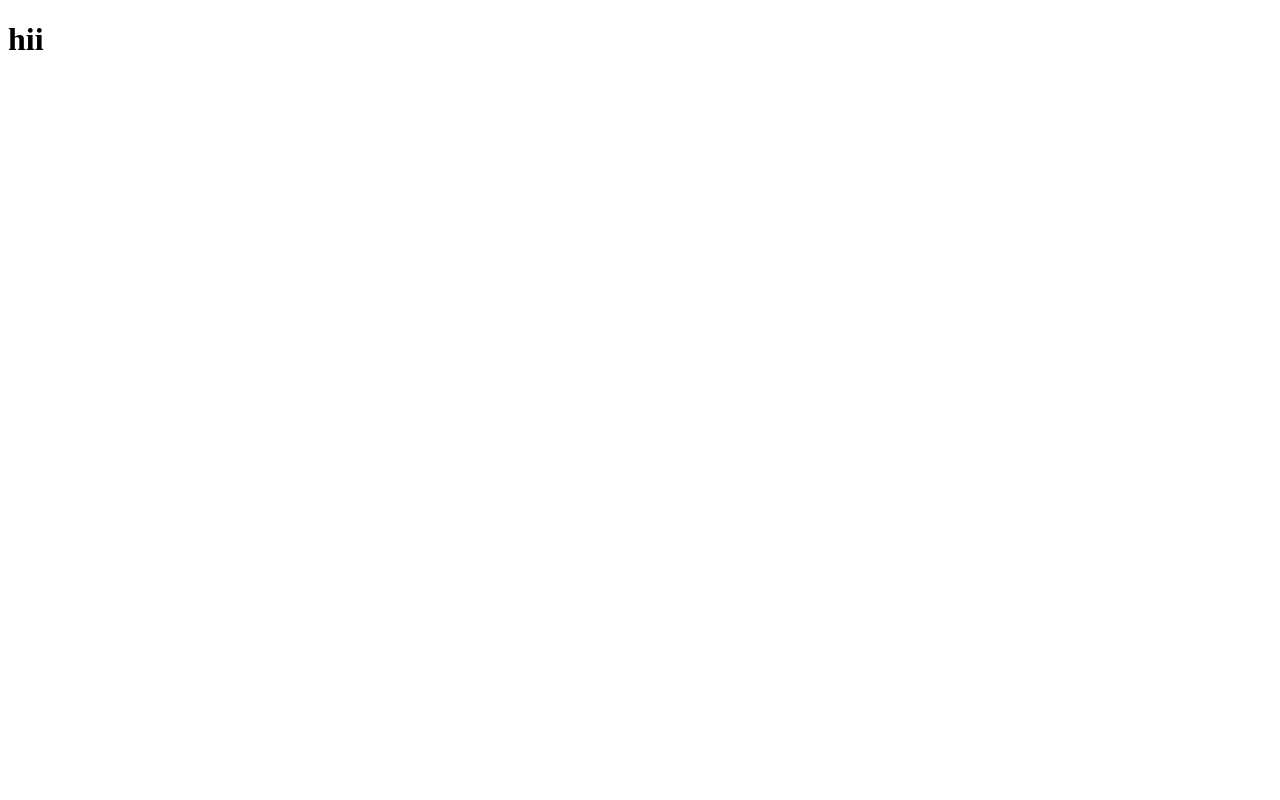
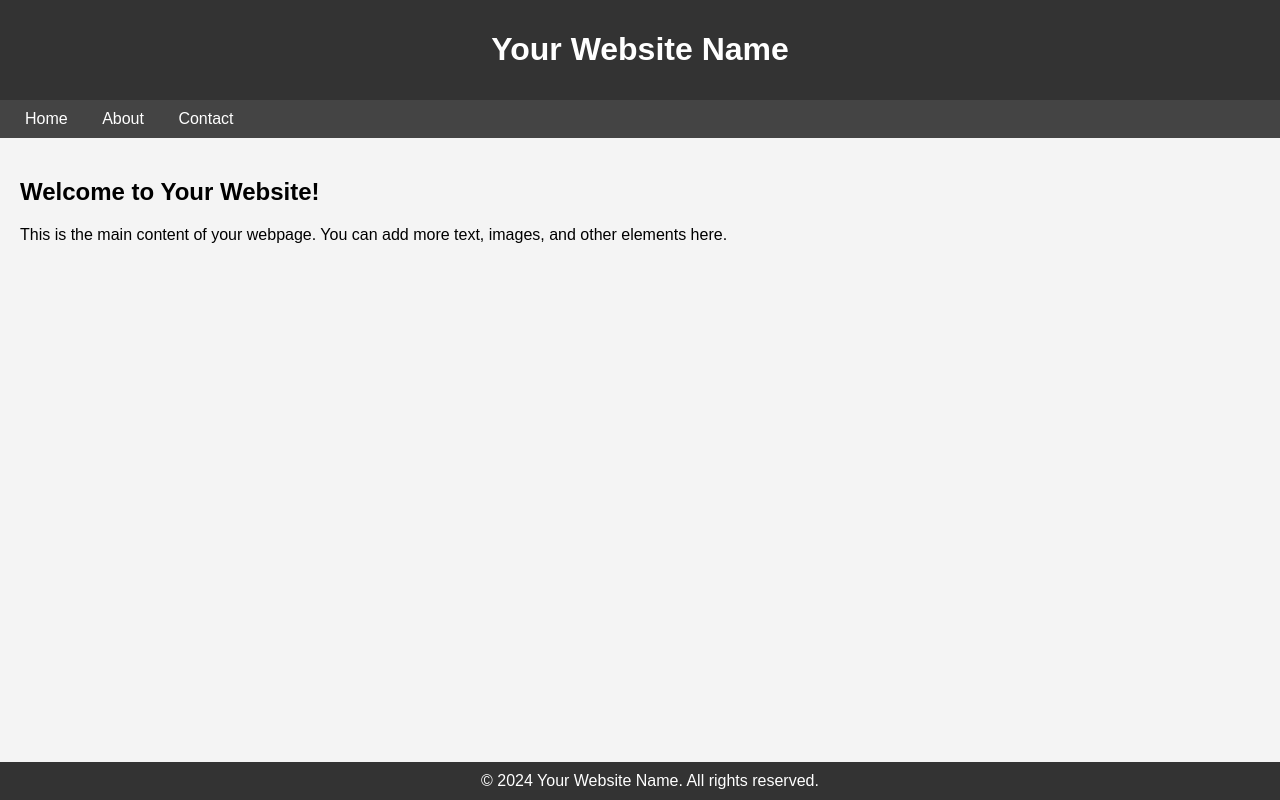
Before and after one commit to Shibaprasadprusty/Shibacode, a plain HTML site: page index.html in a window 1280 px wide. Drawn offline with Linux system fonts and the light colour scheme.

Commit message:
Update index.html

```diff
--- a/index.html
+++ b/index.html
@@ -6,7 +6,74 @@
     <title>Document</title>
 </head>
 <body>
-    <h1>hii
-    </h1>
+    <!DOCTYPE html>
+<html lang="en">
+<head>
+    <meta charset="UTF-8">
+    <meta name="viewport" content="width=device-width, initial-scale=1.0">
+    <title>Your Website Title</title>
+    <style>
+        body {
+            font-family: Arial, sans-serif;
+            margin: 0;
+            padding: 0;
+            background-color: #f4f4f4;
+        }
+
+        header {
+            background-color: #333;
+            color: #fff;
+            padding: 10px;
+            text-align: center;
+        }
+
+        nav {
+            background-color: #444;
+            padding: 10px;
+        }
+
+        nav a {
+            color: #fff;
+            text-decoration: none;
+            margin: 0 15px;
+        }
+
+        main {
+            padding: 20px;
+        }
+
+        footer {
+            background-color: #333;
+            color: #fff;
+            text-align: center;
+            padding: 10px;
+            position: absolute;
+            bottom: 0;
+            width: 100%;
+        }
+    </style>
+</head>
+<body>
+    <header>
+        <h1>Your Website Name</h1>
+    </header>
+
+    <nav>
+        <a href="#">Home</a>
+        <a href="#">About</a>
+        <a href="#">Contact</a>
+    </nav>
+
+    <main>
+        <h2>Welcome to Your Website!</h2>
+        <p>This is the main content of your webpage. You can add more text, images, and other elements here.</p>
+    </main>
+
+    <footer>
+        &copy; 2024 Your Website Name. All rights reserved.
+    </footer>
 </body>
 </html>
+
+</body>
+</html>
```
